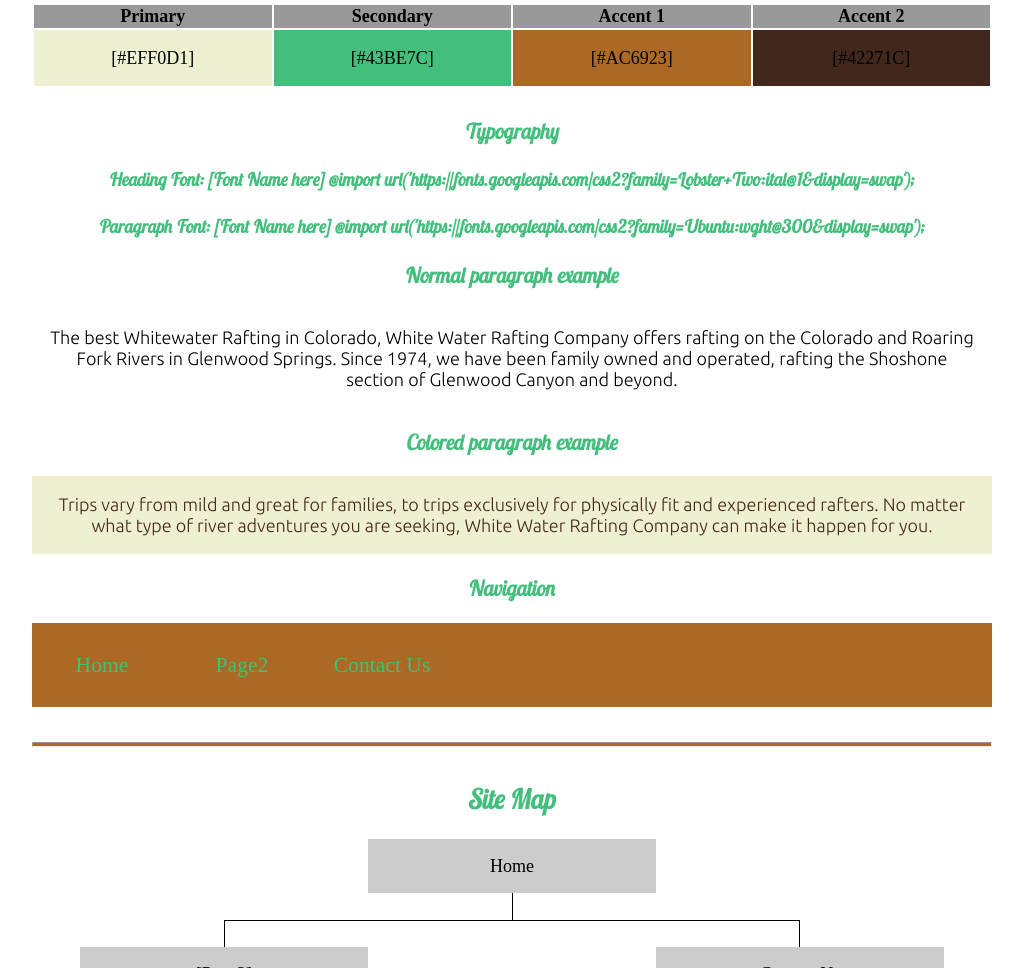
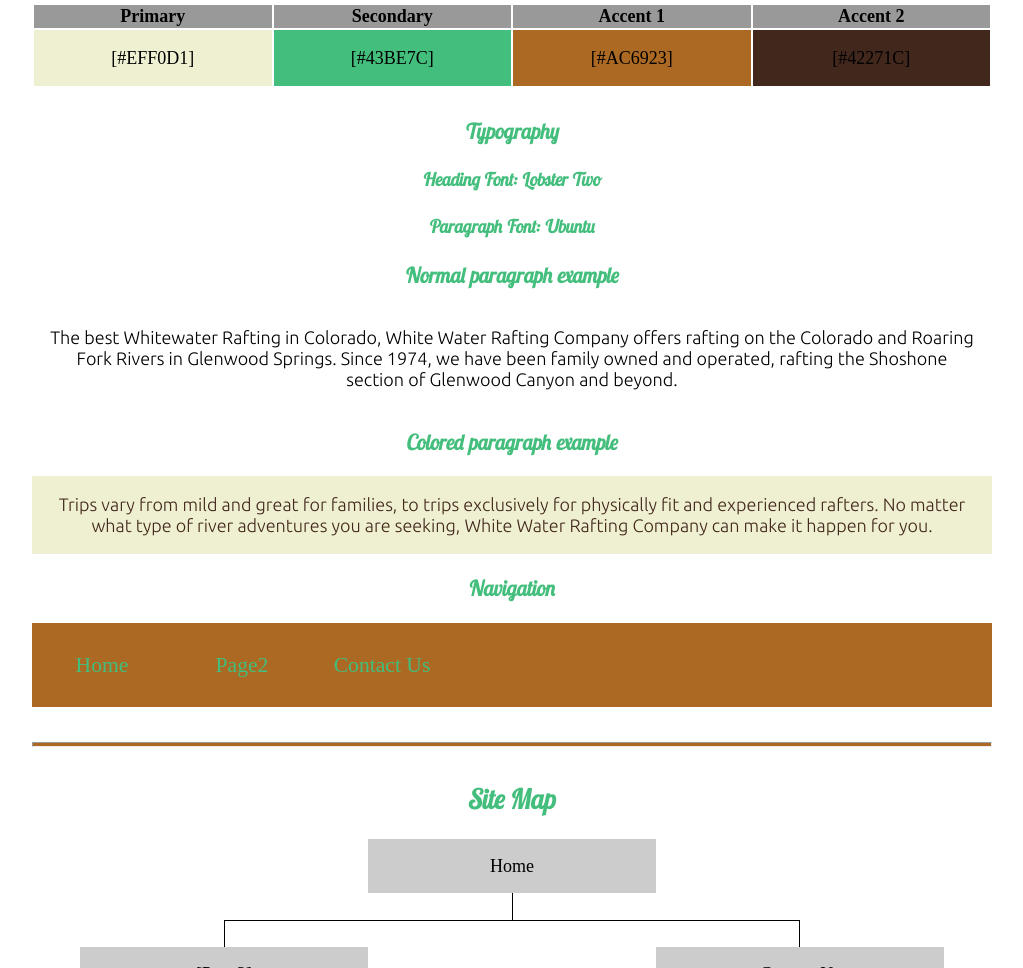
Before and after one commit to Gabrielamandrade/wdd130, a plain HTML site: page wwr/site-plan-rafting.html in a window 1280 px wide. Shown: the part 1424-2392 px from the top of the page, without its empty margins (128-1151 px from the left). Drawn offline with Linux system fonts and the light colour scheme.

```diff
--- a/wwr/site-plan-rafting.html
+++ b/wwr/site-plan-rafting.html
@@ -70,14 +70,12 @@
     <!-- Choose a font for your paragraphs (body copy) and headlines. What font(s) have you chosen? Think also about which of your colors above you might use for background and font colors. -->
 
     <h4>
-      Heading Font: [Font Name here]
+      Heading Font: Lobster Two
       <!-- change this -->
-      @import url('https://fonts.googleapis.com/css2?family=Lobster+Two:ital@1&display=swap');
     </h4>
     <h4>
-      Paragraph Font: [Font Name here]
+      Paragraph Font: Ubuntu
       <!-- change this -->
-      @import url('https://fonts.googleapis.com/css2?family=Ubuntu:wght@300&display=swap');
     </h4>
     <h3>Normal paragraph example</h3>
     <p>
```
